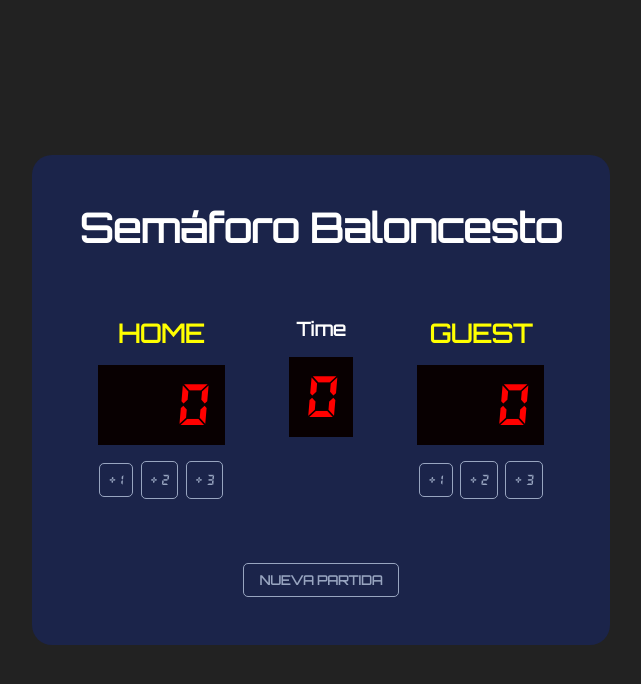
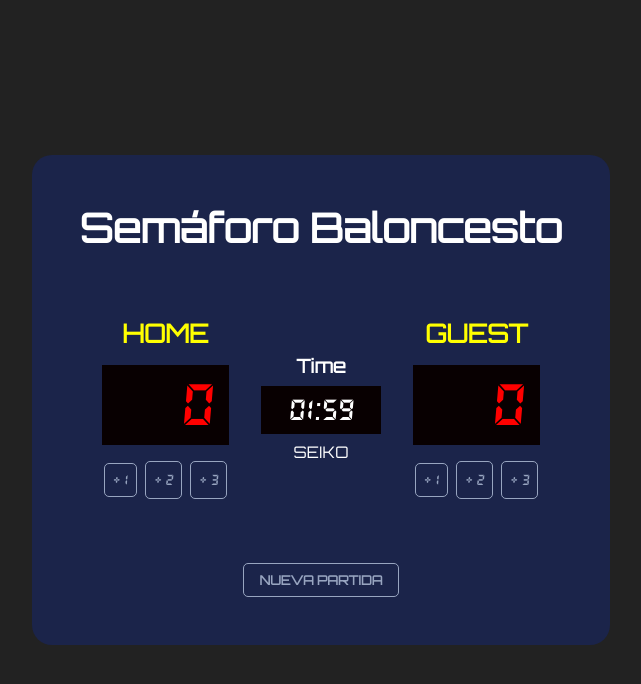
Before and after one commit to drkedrkedjon/contador-deportivo, a plain HTML site: page index.html in a window 1280 px wide. Both pictures are taken after a click on the button "NUEVA PARTIDA". Shown: the whole page, without its empty margins (319-960 px from the left). Drawn offline with Linux system fonts and the light colour scheme.

Commit message:
El pryecto terminado

```diff
--- a/css.css
+++ b/css.css
@@ -33,7 +33,8 @@ h2 {
 }
 .semaforo {
   display: flex;
-  gap: 4rem;
+  align-items: center;
+  gap: 2rem;
 }
 .panel {
   display: flex;
@@ -50,6 +51,17 @@ h2 {
   width: 100%;
   text-align: right;
 }
+.display-time {
+  font-family: 'digital';
+  font-size: 2rem;
+  background-color: rgb(8, 0, 1);
+  padding: 0.5rem 1rem;
+  color: white;
+  margin-block: 0.5rem;
+  min-width: 120px;
+  text-align: center;
+}
+
 .verde {
   color: rgb(0, 255, 0);
 }
--- a/index.html
+++ b/index.html
@@ -28,9 +28,10 @@
       </div>
       <div class="panel">
         <h3>Time</h3>
-        <div class="display-num">
-          <p id="display-time">0</p>
+        <div class="display-time">
+          <p id="display-time">--:--</p>
         </div>
+        <p>SEIKO</p>
       </div>
       <div class="panel">
         <h2 class="amarillo" id="nombre-guest">Guest</h2>
--- a/javascript.js
+++ b/javascript.js
@@ -11,6 +11,8 @@ const homePuntos3 = document.querySelector('#home-puntos-3')
 const guestPuntos1 = document.querySelector('#guest-puntos-1')
 const guestPuntos2 = document.querySelector('#guest-puntos-2')
 const guestPuntos3 = document.querySelector('#guest-puntos-3')
+
+const displayTime = document.querySelector('#display-time')
 
 const btnStart = document.querySelector('#btn-start')
 
@@ -80,9 +82,39 @@ function colorGanador() {
   }
 }
 
-btnStart.addEventListener('click', function() {
+function elReloj() {
+  btnStart.removeEventListener('click', startGame)
+  let losSegundos = 120
+
+  const temporizador = setInterval( function() {
+    const minutos = Math.floor(losSegundos / 60)
+    const segundos = losSegundos % 60
+
+    const min = minutos < 10 ? '0' + minutos : minutos
+    const seg = segundos < 10 ? '0' + segundos : segundos
+
+
+    displayTime.innerHTML = `
+    ${min}:${seg}
+    `
+    losSegundos--
+
+    if(losSegundos < 0) {
+      clearInterval(temporizador)
+      btnStart.addEventListener('click', startGame)
+    }
+
+  }, 1000)
+}
+
+function startGame() {
   puntosHome = 0
   puntosGuest = 0
   renderHomeDisplay(puntosHome)
   renderGuestDisplay(puntosGuest)
-})
+  elReloj()
+}
+
+
+
+btnStart.addEventListener('click', startGame)
```
